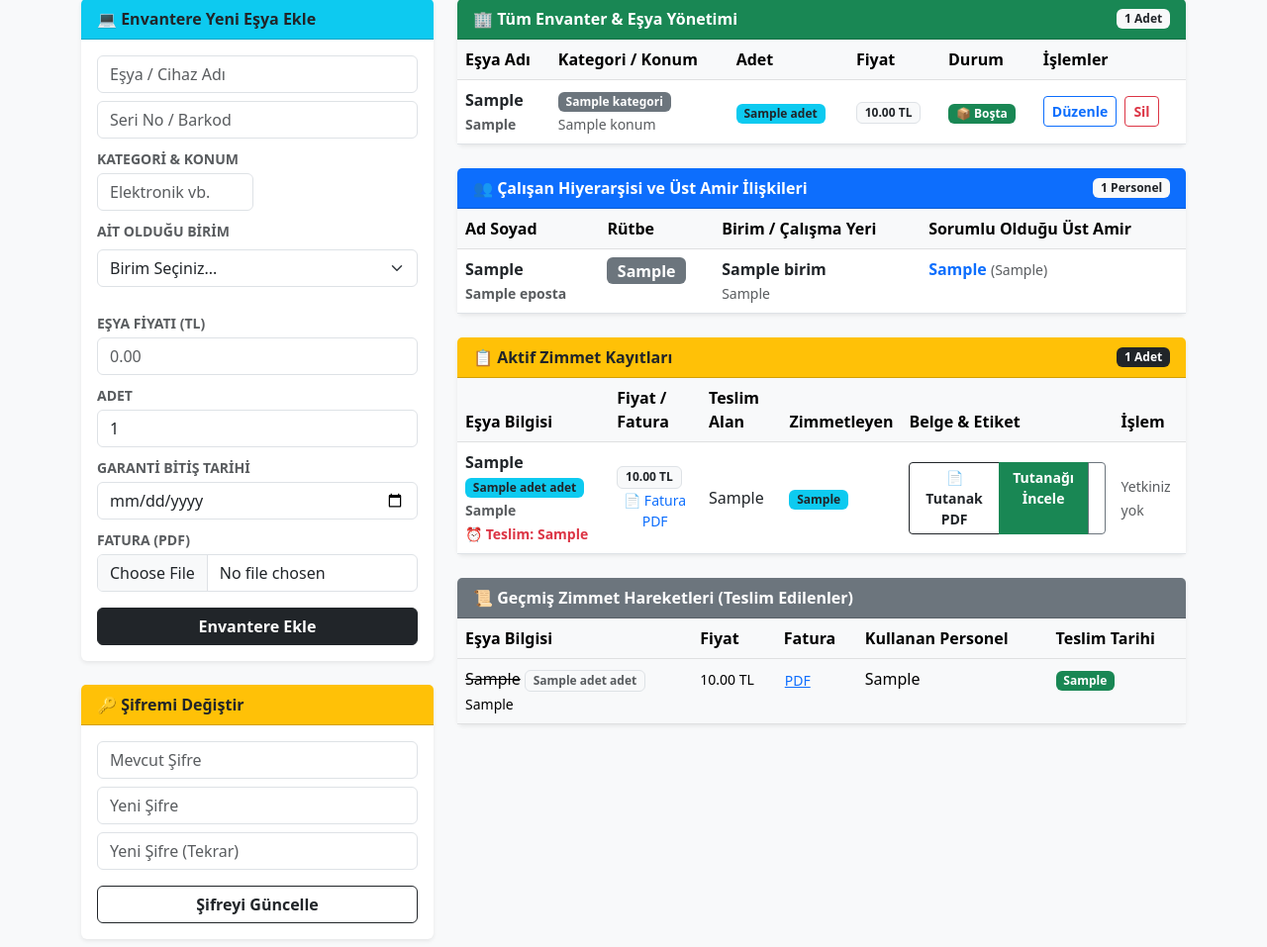
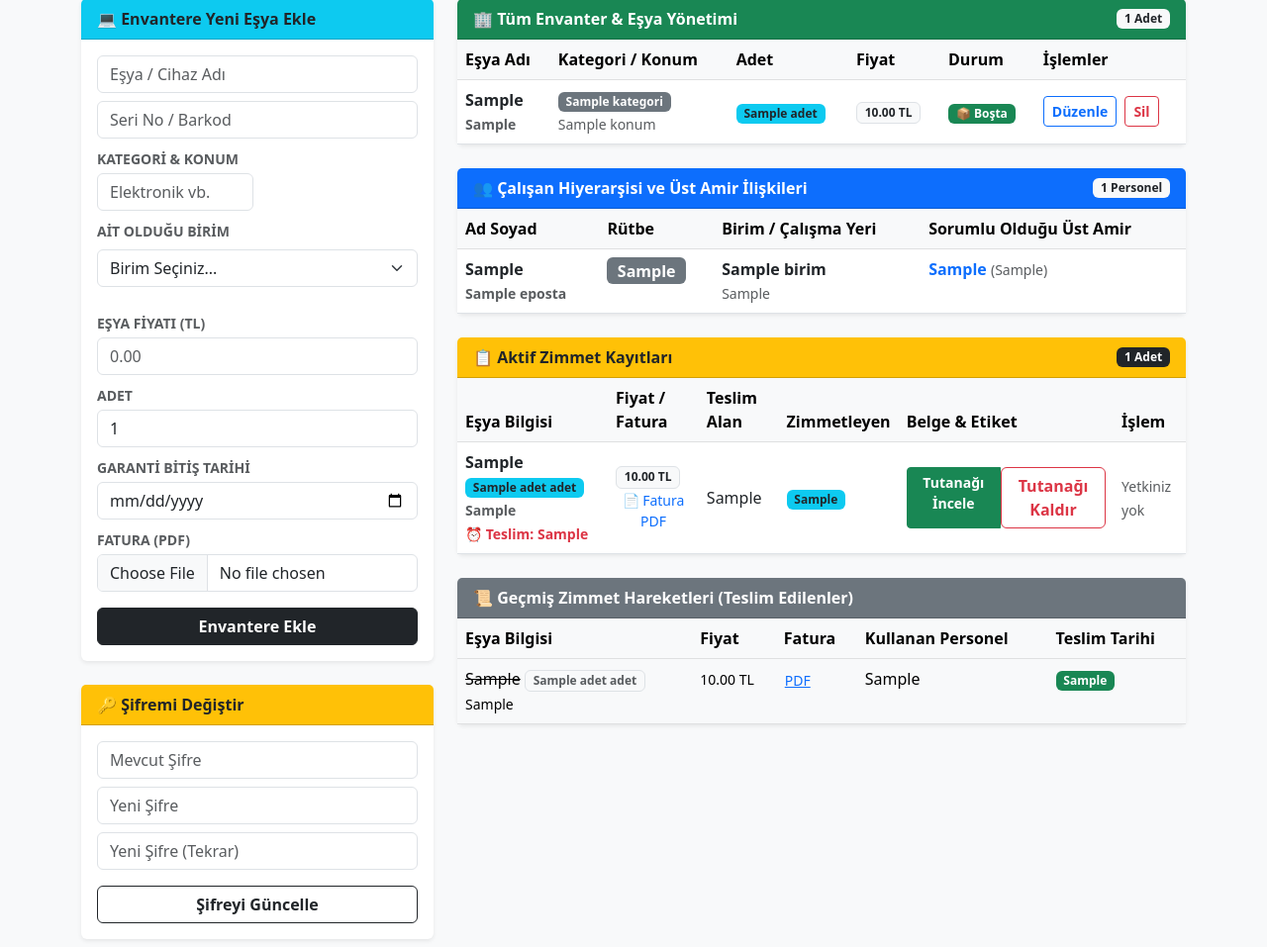
Before and after one commit to tuywin/dika-inventory-portal, a Flask app: template templates/index.html in a window 1280 px wide. Shown: the part 332-1289 px from the top of the page at 99% size. Run offline with Flask 3, Linux system fonts and the light colour scheme; the template is opened without the code that fills it: most values are stand-ins (such as "Sample title", 1, 10 or a date in 2020).

Commit message:
Imzali tutanak yukleme/kaldirma akisini duzelt
- dashboard.py: aktif zimmetler sorgusuna eksik olan z.imzali_tutanak_pdf
  eklendi - yuklenen imzali dosya daha once veritabanina kaydediliyordu
  ama sablon bu alani hic gormedigi icin "Tutanagi Incele" butonu asla
  cikmiyordu
- templates/index.html: imzali tutanak linki, girissiz herkesin
  erisebildigi /static/uploads/ yerine giris gerektiren /uploads/ rotasina
  cevrildi
- zimmet.py: yeni /tutanak-sil/<zimmet_id> route'u - yuklenen imzali
  tutanagi hem DB'den hem diskten kaldirir, yanlis dosya yuklenirse
  duzeltme imkani saglar
- Buton duzeni sadelestirildi: tutanak yuklenmeden once "Tutanak PDF" +
  "Imzali Yukle"; yuklendikten sonra sadece "Tutanagi Incele" + "Tutanagi
  Kaldir" gorunuyor (kucuk ikon butonlari kaldirildi)

Co-Authored-By: Claude Sonnet 5 <noreply@anthropic.com>

```diff
--- a/app/routes/dashboard.py
+++ b/app/routes/dashboard.py
@@ -131,7 +131,7 @@ def dashboard():
         SELECT z.id, z.esya_id, e.esya_adi, e.seri_no, e.adet, e.fiyat, e.fatura_pdf, e.garanti_bitis, e.kategori,
                c_alan.id AS alan_id, c_alan.ad_soyad AS alan_personel, r_alan.level AS alan_level,
                c_veren.ad_soyad AS veren_amir,
-               z.zimmet_tarihi, z.tahmini_iade_tarihi
+               z.zimmet_tarihi, z.tahmini_iade_tarihi, z.imzali_tutanak_pdf
         FROM zimmetler z
         JOIN esyalar e ON z.esya_id = e.id
         JOIN calisanlar c_alan ON z.teslim_alan_id = c_alan.id
--- a/templates/index.html
+++ b/templates/index.html
@@ -764,17 +764,19 @@
                                 <td><span class="badge bg-info text-dark">{{ z.veren_amir }}</span></td>
                                 <td>
                                   <div class="btn-group btn-group-sm">
-                                      <a href="/zimmet-pdf/{{ z.id }}" target="_blank" class="btn btn-outline-dark fw-bold">
-                                          📄 Tutanak PDF
-                                      </a>
                                       {% if z.imzali_tutanak_pdf %}
-                                          <a href="/static/uploads/{{ z.imzali_tutanak_pdf }}" target="_blank" class="btn btn-success fw-bold" title="Tutanağı Aç">
+                                          <a href="/uploads/{{ z.imzali_tutanak_pdf }}" target="_blank" class="btn btn-success fw-bold" title="Tutanağı Aç">
                                               <i class="bi bi-eye-fill"></i> Tutanağı İncele
                                           </a>
-                                          <button type="button" class="btn btn-outline-secondary btn-sm" data-bs-toggle="modal" data-bs-target="#uploadModal{{ z.id }}" title="Yeniden Yükle">
-                                              <i class="bi bi-pencil-square"></i>
-                                          </button>
+                                          <form action="/tutanak-sil/{{ z.id }}" method="POST" class="d-inline" onsubmit="return confirm('Yüklenen imzalı tutanağı kaldırmak istediğinize emin misiniz?');">
+                                              <button type="submit" class="btn btn-outline-danger fw-bold" title="Yüklenen Tutanağı Kaldır">
+                                                  <i class="bi bi-trash"></i> Tutanağı Kaldır
+                                              </button>
+                                          </form>
                                       {% else %}
+                                          <a href="/zimmet-pdf/{{ z.id }}" target="_blank" class="btn btn-outline-dark fw-bold">
+                                              📄 Tutanak PDF
+                                          </a>
                                           <button type="button" class="btn btn-outline-primary fw-bold" data-bs-toggle="modal" data-bs-target="#uploadModal{{ z.id }}">
                                               <i class="bi bi-upload"></i> İmzalı Yükle
                                           </button>
```
Also changed, not shown: app/routes/zimmet.py (+35 -0 lines).
